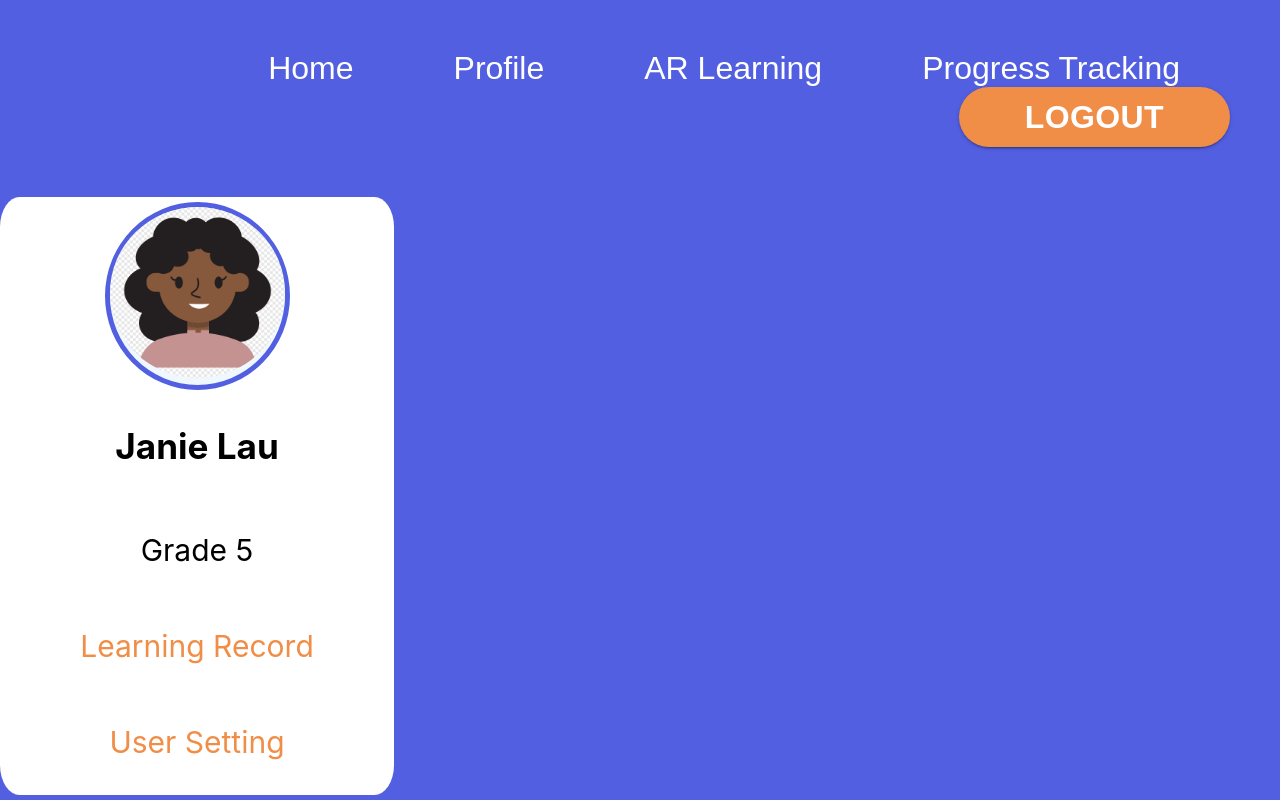
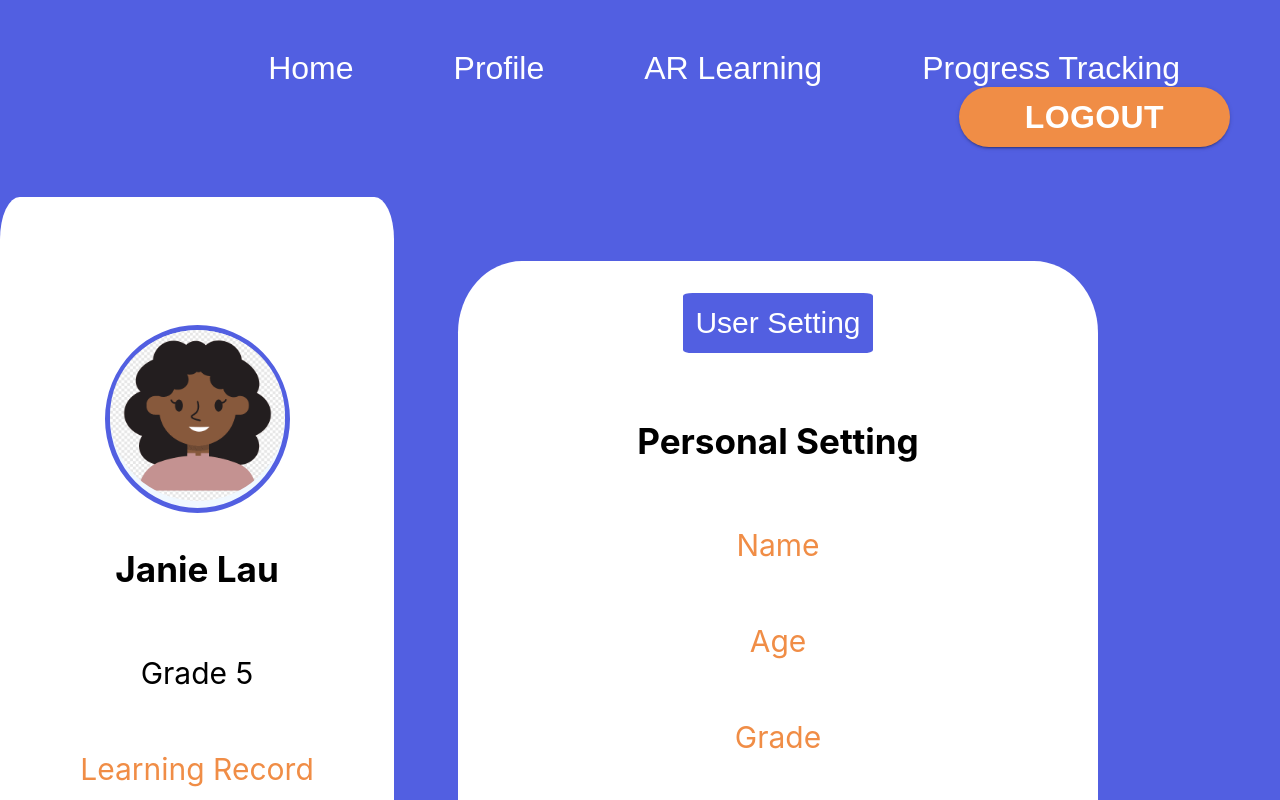
Before and after one commit to alexT0019/capstone, a React (Create React App) app: page /profile in a window 1280 px wide. Shown: the top 800 px of the page. Built offline with nearby package versions, Linux system fonts and the light colour scheme.

Commit message:
completed

```diff
--- a/src/Pages/ProgressTracking.css
+++ b/src/Pages/ProgressTracking.css
@@ -41,7 +41,7 @@
 
   .right-progress-tracking {
     background-color: #FFFFFF;
-    margin: 10%;
+    margin: 5%;
     width: 70%;
     display: flex;
     align-items: center;
--- a/src/Pages/UserProfile.css
+++ b/src/Pages/UserProfile.css
@@ -40,17 +40,27 @@
   }
 
   .right {
-    background-color: #525FE1;
-    padding: 10px;
+    background-color: #FFFFFF;
     width: 50%;
     display: flex;
+    flex-direction: column;
+    justify-content: center;
+    align-items: center;
+    margin: 5%;
+    border-radius: 10%;
   }
-  .right h3 {
-    font-size: 30px;
+  .right span {
+    color: #FFFFFF;
+    background-color: #525FE1;
+    padding: 2%;
+    border-radius: 5%;
+    margin: 5%;
+    font-family: "Inter-Regular", sans-serif;
   }
 
-  .right p {
-    font-size: 25px;
+  .right p{
+    color: #F08D46;
+    border-radius: 5%;
   }
   /* Responsive layout - makes a one column-layout instead of two-column layout */
   @media (max-width: 800px) {
--- a/src/Pages/UserProfile.js
+++ b/src/Pages/UserProfile.js
@@ -20,8 +20,13 @@ function UserProfile() {
 
             </div>
                 <div class="right">
-
-
+                    <span>User Setting</span>
+                    <h3>Personal Setting</h3>
+                    <p>Name</p>
+                    <p>Age</p>
+                    <p>Grade</p>
+                    <p>Interested Topic</p>
+                    <p>Email</p>
                 </div>
 
         </div>
```
